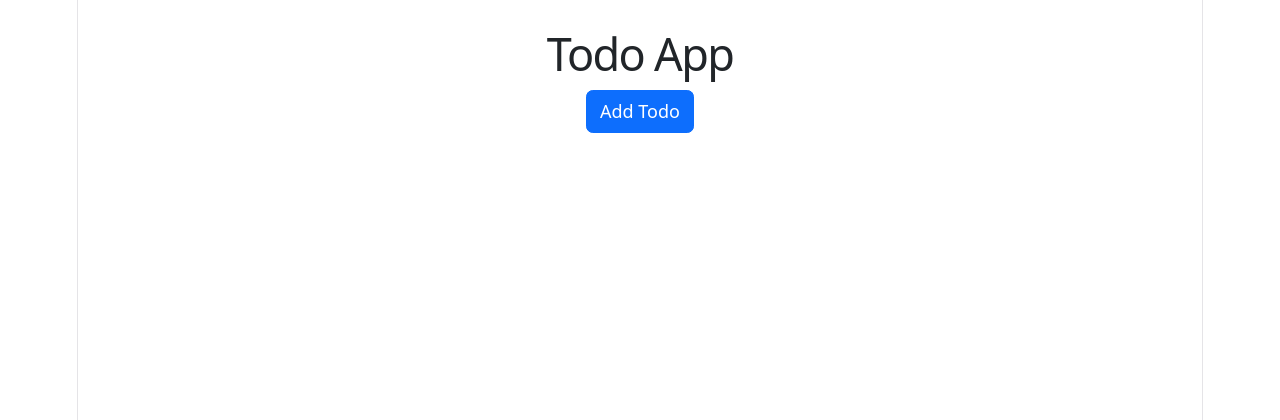
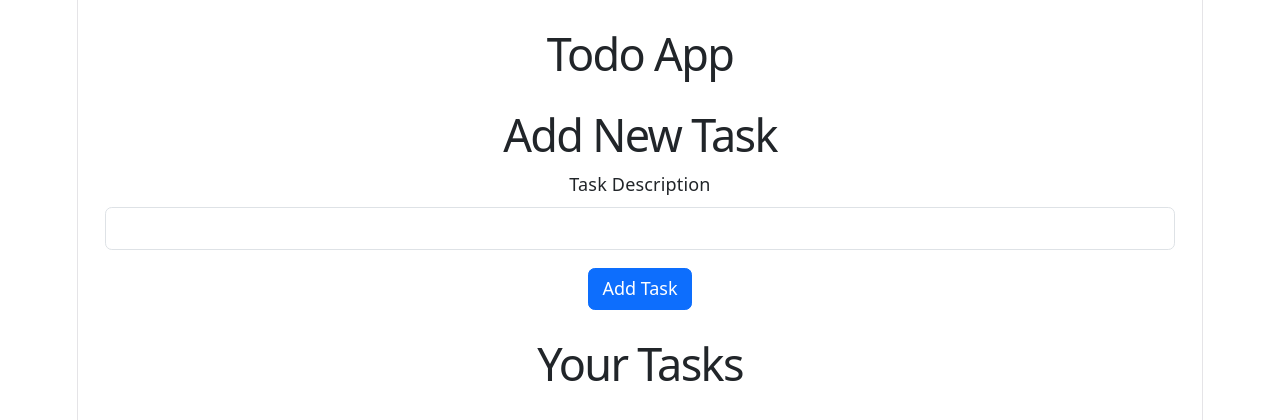
Before and after one commit to basharinandrej/todo-AI, a React (Vite) app: page / in a window 1280 px wide. Shown: the top 420 px of the page. Built offline with nearby package versions, Linux system fonts and the light colour scheme; the HTML template or start-up script is replaced by a standard one.

Commit message:
add single compoennts

```diff
--- a/src/App.tsx
+++ b/src/App.tsx
@@ -1,38 +1,16 @@
-import useTodoStore from '../store/todoStore.ts';
+import useTodoStore from '../store/todoStore';
 import 'bootstrap/dist/css/bootstrap.min.css';
+import TaskListPage from './TaskListPage';
+import TaskFormPage from './TaskFormPage';
 
 function App() {
   const { todos, addTodo, toggleTodo, removeTodo } = useTodoStore();
 
-  const handleAddTodo = () => {
-    const text = prompt('Enter todo text:');
-    if (text) {
-      addTodo(text);
-    }
-  };
-
-
   return (
     <div className="container mt-4">
       <h1>Todo App</h1>
-      <button onClick={handleAddTodo} className="btn btn-primary mb-3">
-        Add Todo
-      </button>
-      <ul className="list-group">
-        {todos.map((todo) => (
-          <li key={todo.id} className="list-group-item d-flex justify-content-between align-items-center">
-            <span
-              style={{ textDecoration: todo.completed ? 'line-through' : 'none' }}
-              onClick={() => toggleTodo(todo.id)}
-            >
-              {todo.text}
-            </span>
-            <button onClick={() => removeTodo(todo.id)} className="btn btn-danger btn-sm">
-              Remove
-            </button>
-          </li>
-        ))}
-      </ul>
+      <TaskFormPage addTodo={addTodo} />
+      <TaskListPage todos={todos} toggleTodo={toggleTodo} removeTodo={removeTodo} />
     </div>
   );
 }
```
